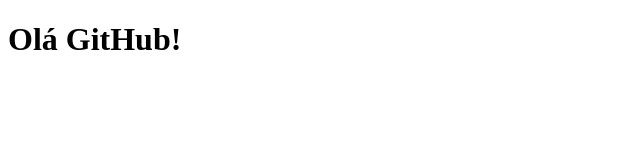
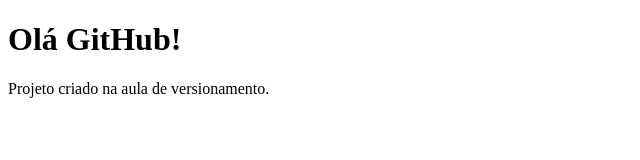
Before and after one commit to silspp/meu-primeiro-projeto, a plain HTML site: page index.html in a window 1280 px wide. Shown: the whole page, without its empty margins (0-640 px from the left). Drawn offline with Linux system fonts and the light colour scheme.

Commit message:
Atualizando página inicial

```diff
--- a/index.html
+++ b/index.html
@@ -7,3 +7,4 @@
   <h1>Olá GitHub!</h1>
 </body>
 </html>
+<p>Projeto criado na aula de versionamento.</p>
```
